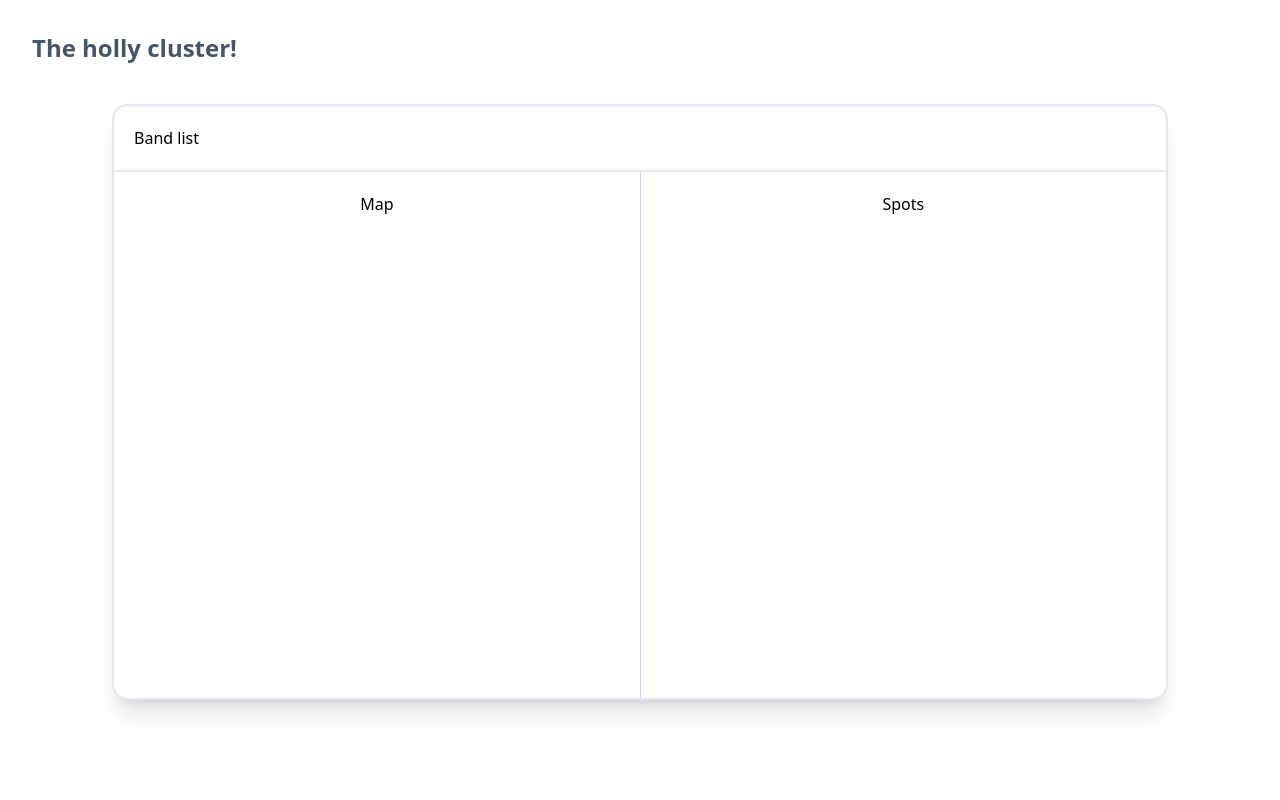
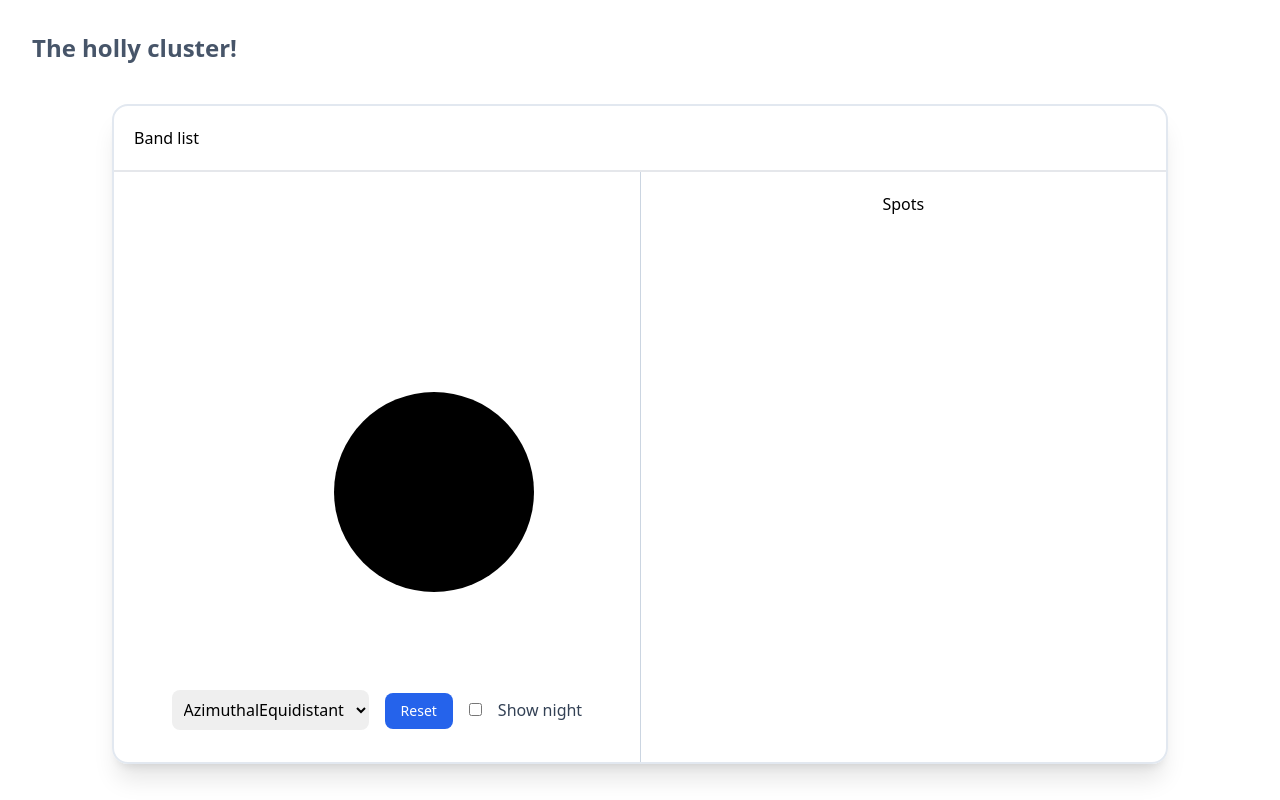
Before and after one commit to 4Z1KD/HolyCluster, a React (Vite) app in the folder ui/react_app/dx_react/: page / in a window 1280 px wide. Built offline with nearby package versions, Linux system fonts and the light colour scheme.

Commit message:
Start rebuilding the UI in the react app

```diff
--- a/ui/react_app/dx_react/src/App.jsx
+++ b/ui/react_app/dx_react/src/App.jsx
@@ -5,7 +5,15 @@ function App() {
         "p-5",
         "aspect-square",
         "text-center",
-    ];
+    ].join(" ");
+
+    const projection_types = [
+        "AzimuthalEquidistant",
+        "AzimuthalEqualArea",
+        "Orthographic",
+        // Equirectangular projection is currently broken due to zoom and drag bhaviours
+        // "Equirectangular",
+    ]
 
     return (
         <>
@@ -15,8 +23,21 @@ function App() {
             Band list
             </div>
             <div className="flex divide-x divide-slate-300">
-                <div className={main_squares_classes.join(" ")}>Map</div>
-                <div className={main_squares_classes.join(" ")}>Spots</div>
+                <div className={main_squares_classes}>
+                    <svg className="aspect-square w-full">
+                        {/* Just a shape for example */}
+                        <circle cx="300" cy="300" r="100"></circle>
+                    </svg>
+                    <div className="relative bottom-0 p-3 space-x-4">
+                        <select className="p-2 rounded-lg">
+                            {projection_types.map(type => <option value={type}>{type}</option>)}
+                        </select>
+                        <button className="text-white bg-blue-600 active:bg-blue-800 hover:bg-blue-700 font-medium rounded-lg text-sm px-4 py-2">Reset</button>
+                        <input type="checkbox" autocomplete="off"></input>
+                        <label className="text-slate-700">Show night</label>
+                    </div>
+                </div>
+                <div className={main_squares_classes}>Spots</div>
             </div>
         </div>
         </>
```
